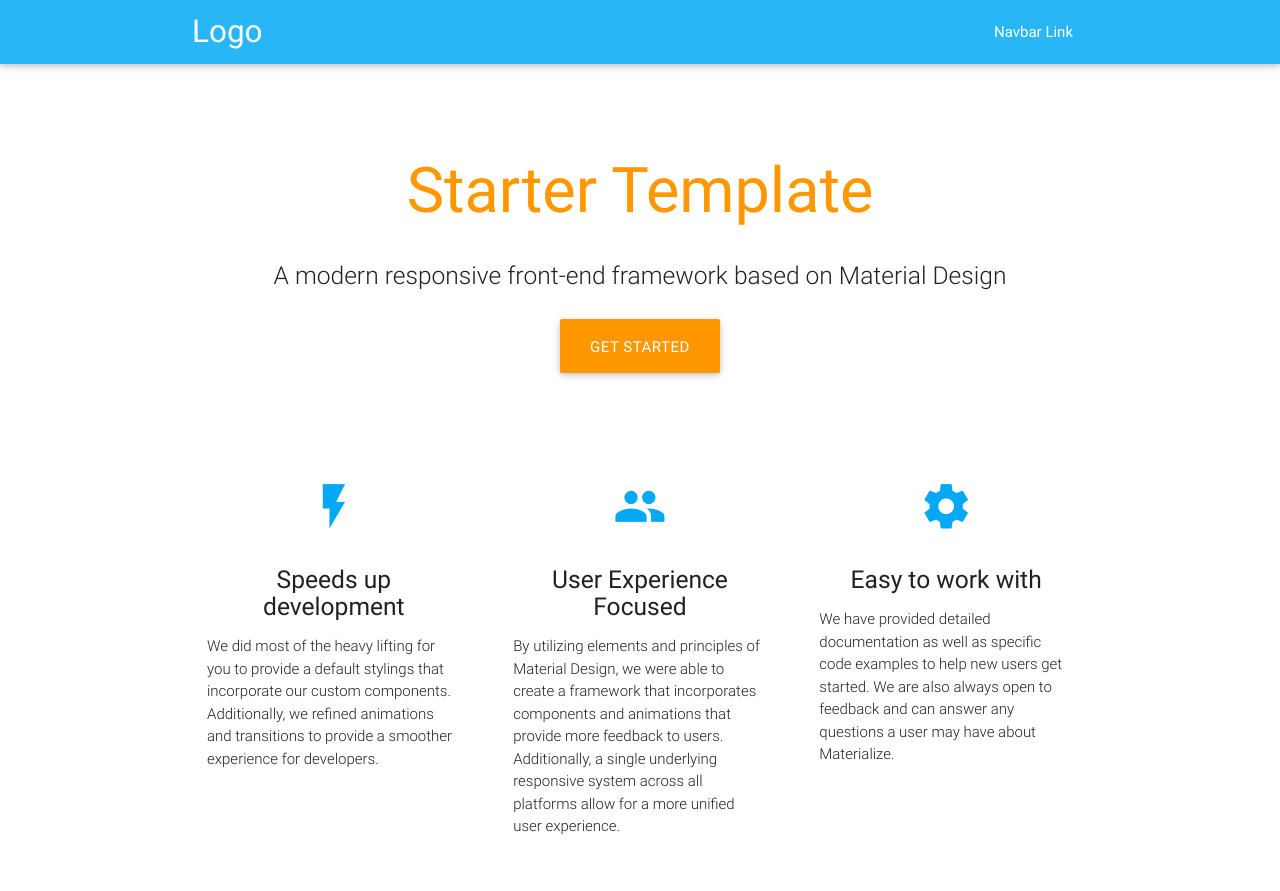
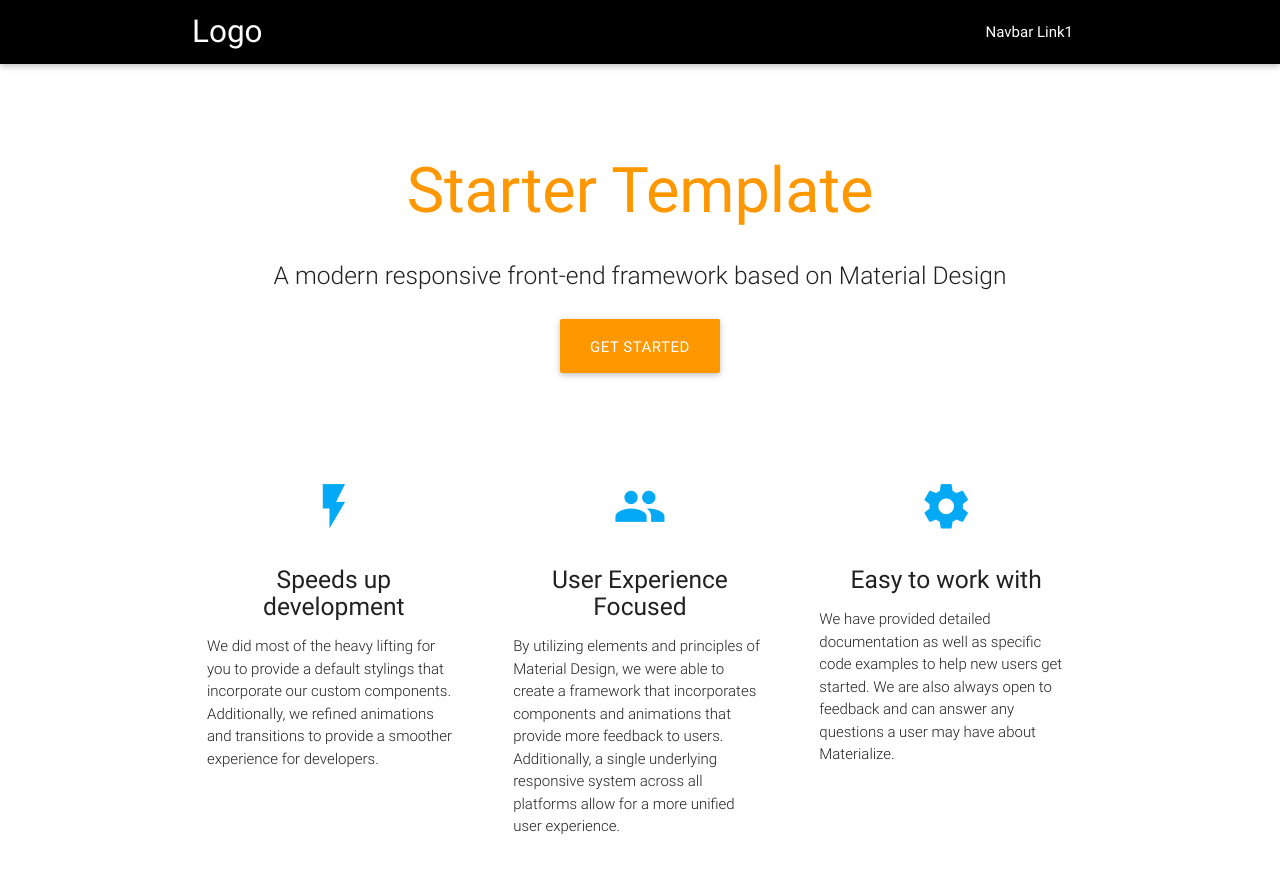
Before and after one commit to closeheat-demo/demo-1449376285-436, a plain HTML site: page index.html in a window 1280 px wide. Shown: the top 891 px of the page. Drawn offline with nearby package versions, Linux system fonts and the light colour scheme.

Commit message:
Changes from closeheat live editor

```diff
--- a/index.html
+++ b/index.html
@@ -11,14 +11,14 @@
   <link href="css/style.css" type="text/css" rel="stylesheet" media="screen,projection"/>
 </head>
 <body>
-  <nav class="light-blue lighten-1" role="navigation">
+  <nav class="black" role="navigation">
     <div class="nav-wrapper container"><a id="logo-container" href="#" class="brand-logo">Logo</a>
       <ul class="right hide-on-med-and-down">
-        <li><a href="#">Navbar Link</a></li>
+        <li><a href="#">Navbar Link1</a></li>
       </ul>
 
       <ul id="nav-mobile" class="side-nav">
-        <li><a href="#">Navbar Link</a></li>
+        <li><a href="#">Navbar Link2</a></li>
       </ul>
       <a href="#" data-activates="nav-mobile" class="button-collapse"><i class="material-icons">menu</i></a>
     </div>
```
